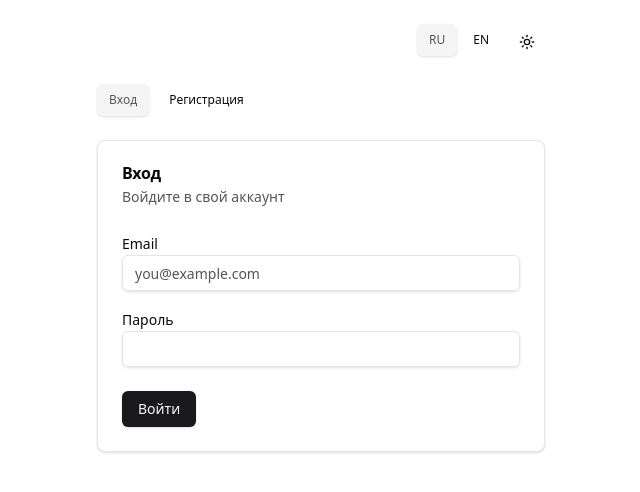
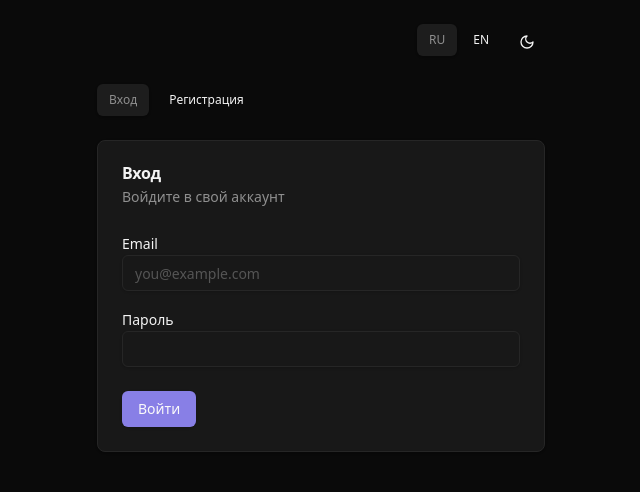
Before and after one commit to denden121/test-project, a React (Vite) app in the folder frontend/: page / in a window 1280 px wide. Both pictures are taken after a click on the button "Переключить тему". Shown: the top 492 px of the page, without its empty margins (319-959 px from the left). Built offline with nearby package versions, Linux system fonts and the light colour scheme; no server answers.

Commit message:
новый коммит

```diff
--- a/frontend/src/components/theme-toggle.tsx
+++ b/frontend/src/components/theme-toggle.tsx
@@ -6,35 +6,31 @@ import { cn } from '@/lib/utils'
 
 export function ThemeToggle({ className }: { className?: string }) {
   const { t } = useI18n()
-  const { theme, setTheme, resolvedTheme } = useTheme()
+  const { setTheme, resolvedTheme } = useTheme()
 
-  const cycle = () => {
-    if (theme === 'light') setTheme('dark')
-    else if (theme === 'dark') setTheme('system')
-    else setTheme('light')
+  // Один клик — переключение светлая ↔ тёмная
+  const toggle = () => {
+    setTheme(resolvedTheme === 'dark' ? 'light' : 'dark')
   }
 
   const title =
-    theme === 'system'
-      ? resolvedTheme === 'dark'
-        ? t('theme.systemDark')
-        : t('theme.systemLight')
-      : theme === 'dark'
-        ? t('theme.dark')
-        : t('theme.light')
+    resolvedTheme === 'dark' ? t('theme.dark') : t('theme.light')
 
   return (
     <Button
       type="button"
       variant="ghost"
       size="icon"
-      onClick={cycle}
+      onClick={toggle}
       className={cn(className)}
       title={title}
     >
-      <span className="relative inline-flex h-4 w-4">
-        <Sun className="h-4 w-4 rotate-0 scale-100 transition-transform dark:-rotate-90 dark:scale-0" />
-        <Moon className="absolute inset-0 h-4 w-4 rotate-90 scale-0 transition-transform dark:rotate-0 dark:scale-100" />
+      <span className="inline-flex h-4 w-4 items-center justify-center">
+        {resolvedTheme === 'dark' ? (
+          <Moon className="h-4 w-4" aria-hidden />
+        ) : (
+          <Sun className="h-4 w-4" aria-hidden />
+        )}
       </span>
       <span className="sr-only">{t('theme.toggle')}</span>
     </Button>
```
